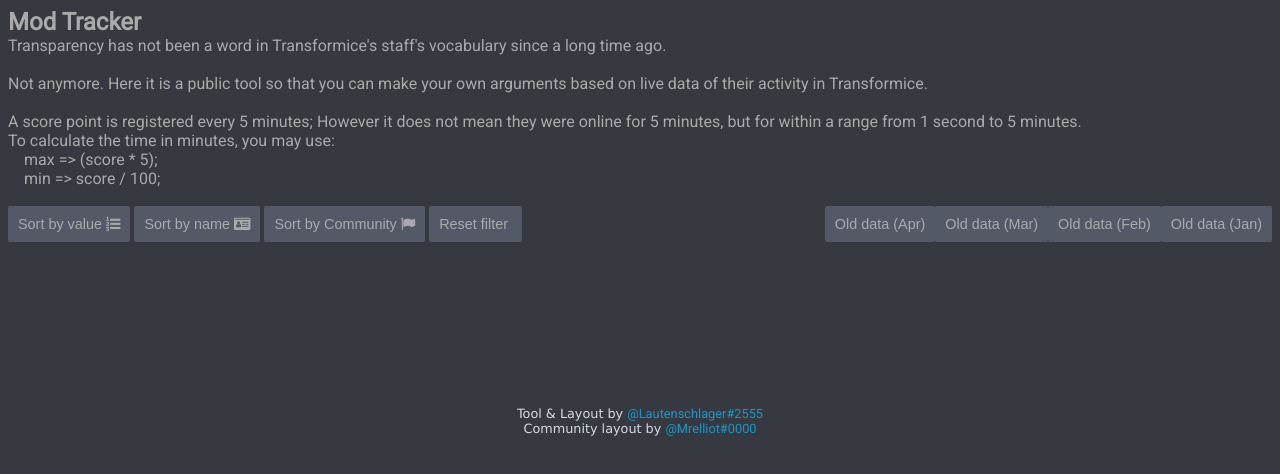
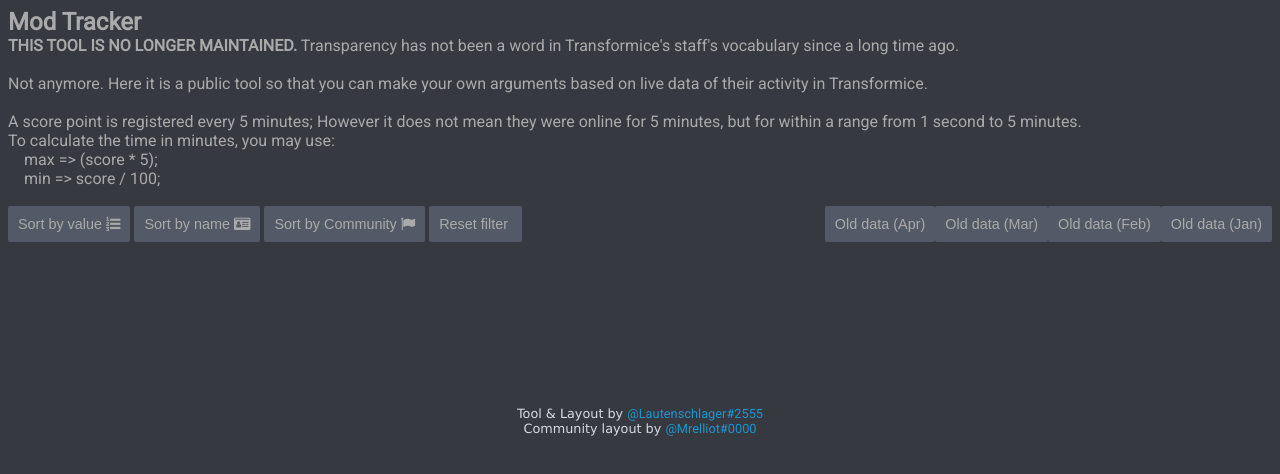
Before and after one commit to fiftysol/modTracker, a plain HTML site: page index.html in a window 1280 px wide. Drawn offline with nearby package versions, Linux system fonts and the light colour scheme; no server answers; some icons are missing.

Commit message:
kill tool

```diff
--- a/index.html
+++ b/index.html
@@ -25,6 +25,8 @@
 		<span id="info" type="min" style="float: right"></span>
 		<br>
 		<span>
+			<B>THIS TOOL IS NO LONGER MAINTAINED.</B>
+
 			Transparency has not been a word in Transformice's staff's vocabulary since a long time ago.<br><br>
 			Not anymore. Here it is a public tool so that you can make your own arguments based on live data of their activity in Transformice.<br><br>
 			A score point is registered every 5 minutes; However it does not mean they were online for 5 minutes, but for within a range from 1 second to 5 minutes.<br>
```
